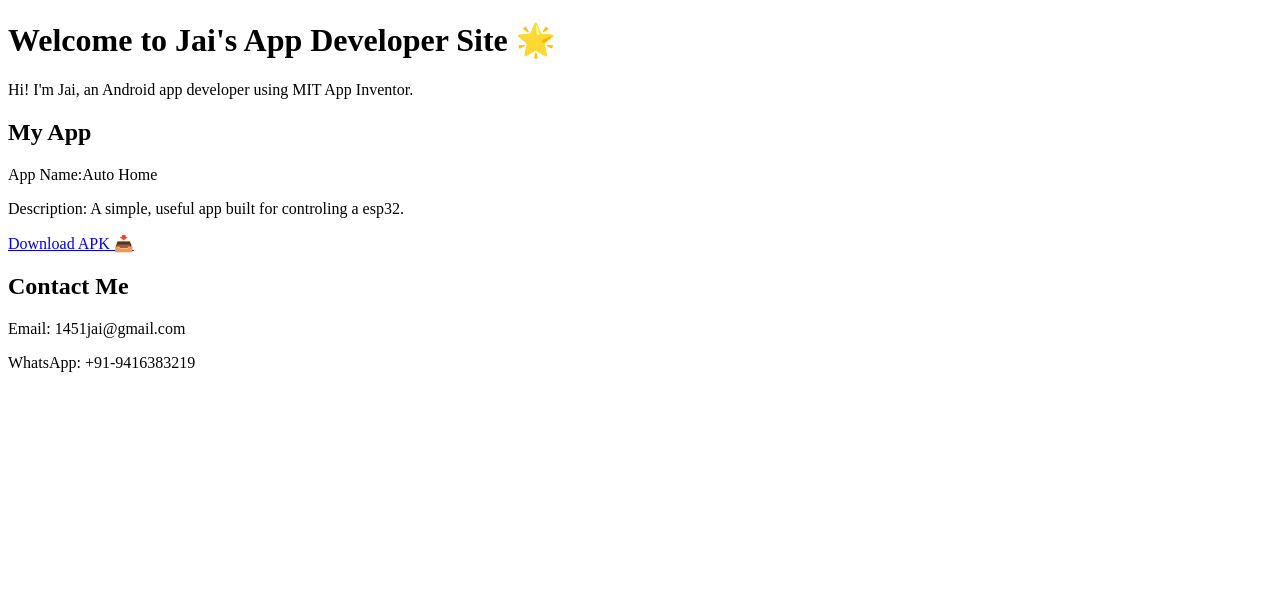
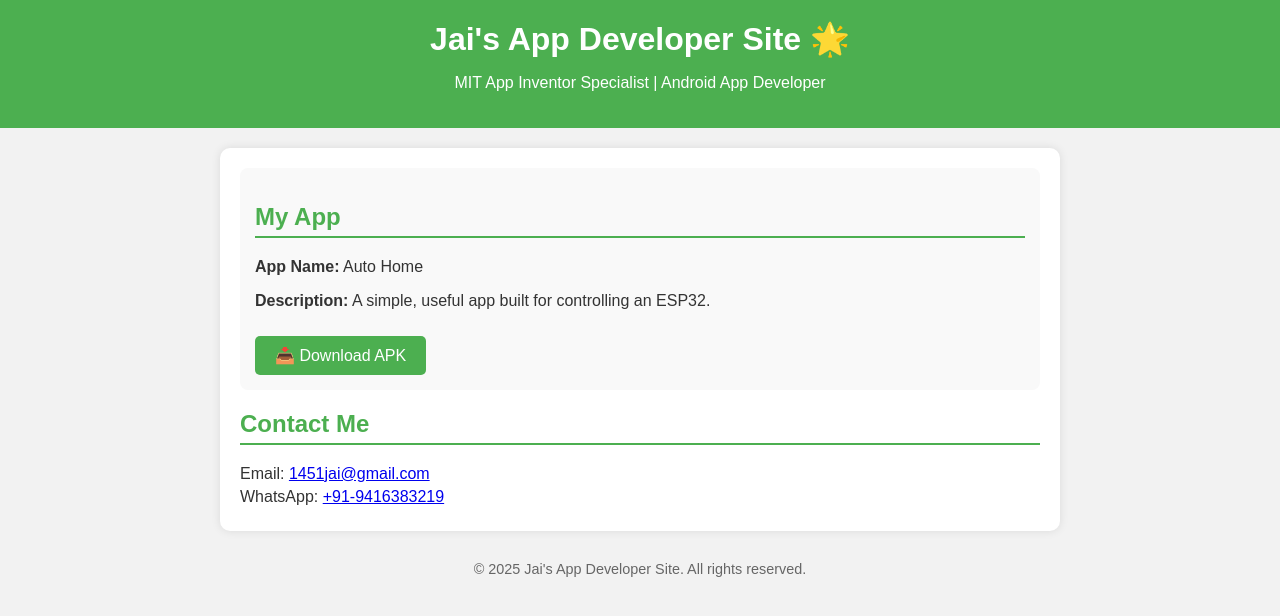
Before and after one commit to Jaishree45/jai_dovelopers, a plain HTML site: page index.html in a window 1280 px wide. Drawn offline with Linux system fonts and the light colour scheme.

Commit message:
Update index.html

```diff
--- a/index.html
+++ b/index.html
@@ -1,17 +1,104 @@
 <!DOCTYPE html>
-<html>
+<html lang="en">
 <head>
-  <title>Jai - App Developer</title>
+  <meta charset="UTF-8" />
+  <title>Jai's App Developer Site 🌟</title>
+  <style>
+    body {
+      font-family: Arial, sans-serif;
+      margin: 0;
+      background-color: #f2f2f2;
+      color: #333;
+    }
+
+    header {
+      background-color: #4CAF50;
+      color: white;
+      padding: 20px 10px;
+      text-align: center;
+    }
+
+    h1 {
+      margin: 0;
+      font-size: 2em;
+    }
+
+    main {
+      max-width: 800px;
+      margin: 20px auto;
+      padding: 20px;
+      background-color: white;
+      border-radius: 10px;
+      box-shadow: 0 0 10px rgba(0,0,0,0.1);
+    }
+
+    h2 {
+      color: #4CAF50;
+      border-bottom: 2px solid #4CAF50;
+      padding-bottom: 5px;
+    }
+
+    .app-section {
+      background-color: #f9f9f9;
+      padding: 15px;
+      border-radius: 8px;
+      margin-bottom: 20px;
+    }
+
+    .download-btn {
+      display: inline-block;
+      background-color: #4CAF50;
+      color: white;
+      padding: 10px 20px;
+      text-decoration: none;
+      border-radius: 5px;
+      margin-top: 10px;
+      transition: background-color 0.3s;
+    }
+
+    .download-btn:hover {
+      background-color: #45a049;
+    }
+
+    footer {
+      text-align: center;
+      padding: 10px;
+      font-size: 0.9em;
+      color: #666;
+    }
+
+    .contact-info p {
+      margin: 5px 0;
+    }
+  </style>
 </head>
 <body>
-  <h1>Welcome to Jai's App Developer Site 🌟</h1>
-  <p>Hi! I'm Jai, an Android app developer using MIT App Inventor.</p>
-  <h2>My App</h2>
-  <p>App Name:Auto Home</p>
-  <p>Description: A simple, useful app built for controling a esp32.</p>
-  <a href="https://drive.google.com/file/d/1m75wUwyOF1Rta3wElsPJOCqDa1pkZ349/view?usp=drive_link">Download APK 📥</a>
-  <h2>Contact Me</h2>
-  <p>Email: 1451jai@gmail.com</p>
-  <p>WhatsApp: +91-9416383219</p>
+
+  <header>
+    <h1>Jai's App Developer Site 🌟</h1>
+    <p>MIT App Inventor Specialist | Android App Developer</p>
+  </header>
+
+  <main>
+    <section class="app-section">
+      <h2>My App</h2>
+      <p><strong>App Name:</strong> Auto Home</p>
+      <p><strong>Description:</strong> A simple, useful app built for controlling an ESP32.</p>
+      <a class="download-btn" href="https://drive.google.com/file/d/1m75wUwyOF1Rta3wElsPJOCqDa1pkZ349/view?usp=drive_link" target="_blank">📥 Download APK</a>
+    </section>
+
+    <section>
+      <h2>Contact Me</h2>
+      <div class="contact-info">
+        <p>Email: <a href="mailto:1451jai@gmail.com">1451jai@gmail.com</a></p>
+        <p>WhatsApp: <a href="https://wa.me/919416383219">+91-9416383219</a></p>
+      </div>
+    </section>
+  </main>
+
+  <footer>
+    &copy; 2025 Jai's App Developer Site. All rights reserved.
+  </footer>
+
 </body>
 </html>
```
